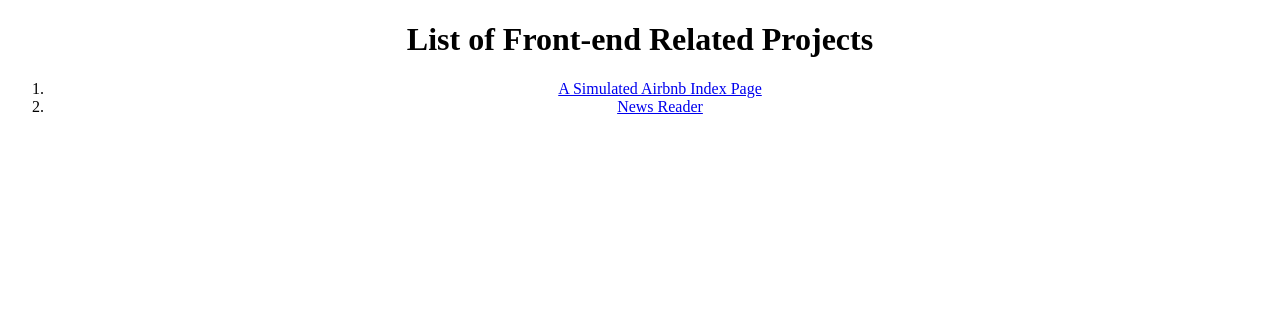
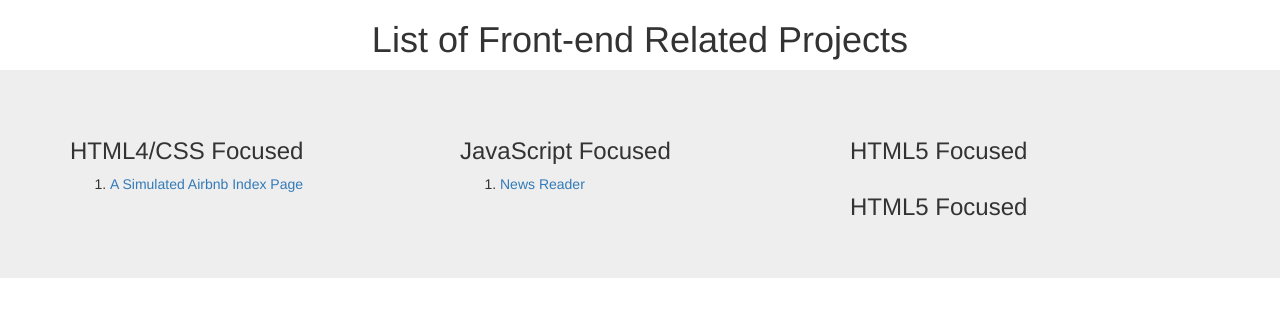
Before and after one commit to starwavelin/front-end-practice, a plain HTML site: page frontend/WebContent/index.html in a window 1280 px wide. Drawn offline with Linux system fonts and the light colour scheme.

Commit message:
index: update the overall index page for this "FrontEnd" project

```diff
--- a/frontend/WebContent/css/main.css
+++ b/frontend/WebContent/css/main.css
@@ -1,5 +1,5 @@
 .center {
 	text-align : center;
-	margin-left: auto;
-	margin-right: auto
+	/* margin-left: auto; */
+	/* margin-right: auto  */
 }
--- a/frontend/WebContent/index.html
+++ b/frontend/WebContent/index.html
@@ -3,15 +3,46 @@
 <head>
 <meta http-equiv="Content-Type" content="text/html; charset=UTF-8">
 <title>List of Front-end Related Projects</title>
+<link href="./bootstrap-3.3.2-dist/css/bootstrap.css" rel="stylesheet">
 <link rel="stylesheet" href="./css/main.css" />
 </head>
 <body>
 	<div class="center">
 		<h1>List of Front-end Related Projects</h1>
-		<ol>
-			<li><a href="./airbnb/index.html">A Simulated Airbnb Index Page</a></li>
-			<li><a href=#>News Reader</a></li>
-		</ol>
 	</div>
+	<div class="jumbotron">
+		<div class="container">
+			<div class="row">
+				<div class="col-md-4">
+					<h3>HTML4/CSS Focused</h3>
+				</div>
+				<div class="col-md-4">
+					<h3>JavaScript Focused</h3>
+				</div>
+				<div class="col-md-4">
+					<h3>HTML5 Focused</h3>
+				</div>
+			</div>
+
+			<div class="row">
+				<div class="col-md-4">
+					<ol>
+						<li><a href="./airbnb/index.html">A Simulated Airbnb
+								Index Page</a></li>
+					</ol>
+				</div>
+				<div class="col-md-4">
+					<ol>
+						<li><a href=#>News Reader</a></li>
+					</ol>
+				</div>
+				<div class="col-md-4">
+					<h3>HTML5 Focused</h3>
+				</div>
+			</div>
+		</div>
+	</div>
+
+
 </body>
 </html>
```
